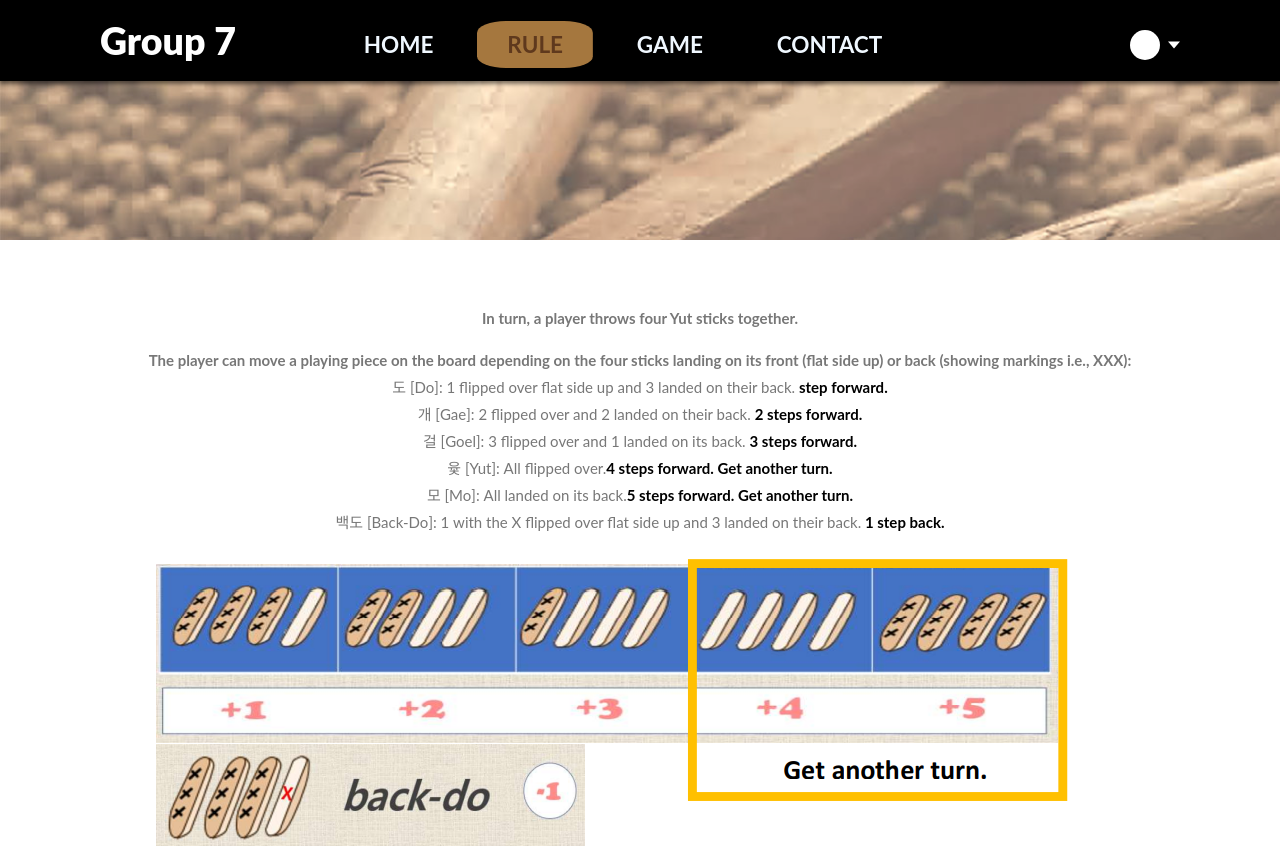
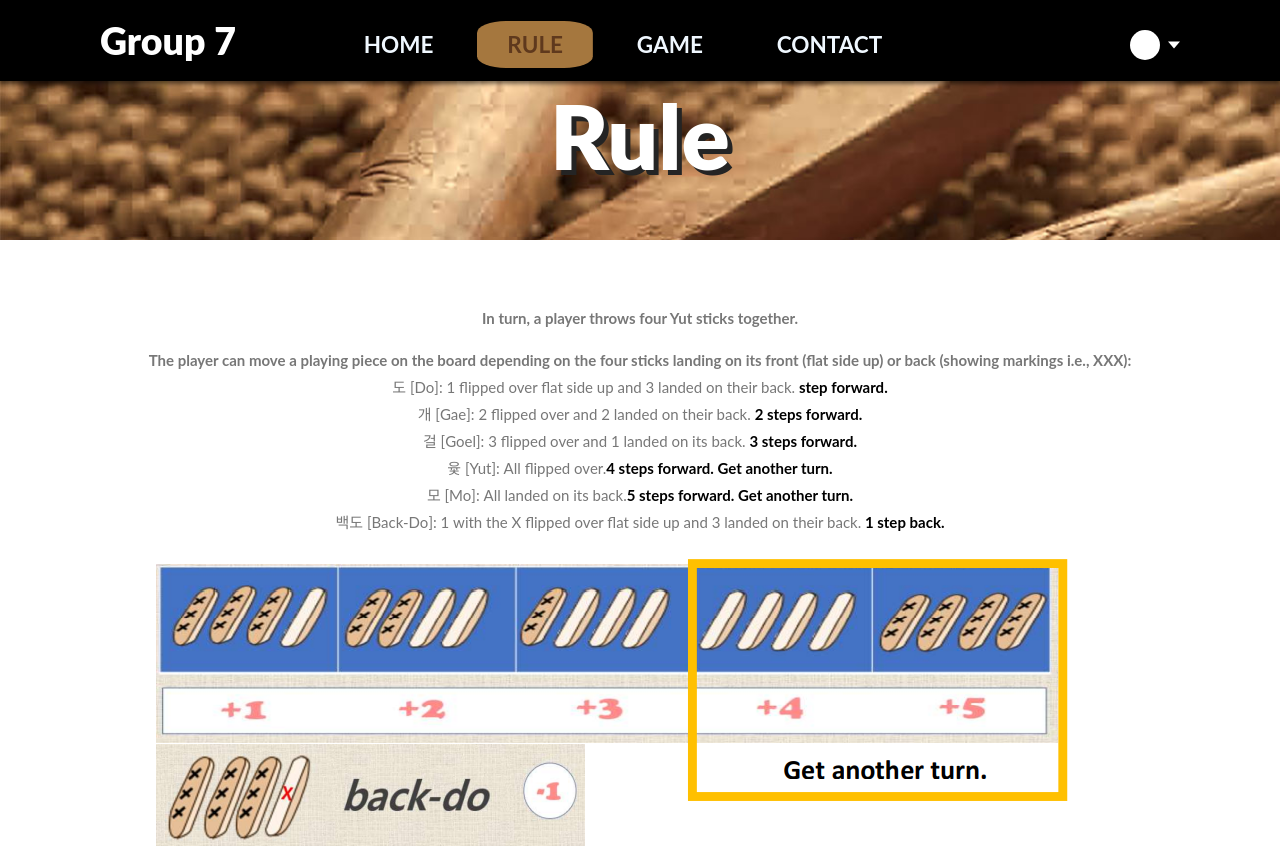
Before and after one commit to HaneulPark7275/Project, a plain HTML site: page rule.html in a window 1280 px wide. Shown: the top 857 px of the page. Drawn offline with Linux system fonts and the light colour scheme.

Commit message:
Update Style.css

```diff
--- a/css/Style.css
+++ b/css/Style.css
@@ -26,7 +26,6 @@ div {
 
 .bgimage-1 {
   position: relative;
-  opacity: 0.65;
   background-attachment: fixed;
   background-position: center;
   background-repeat: no-repeat;
@@ -93,9 +92,6 @@ div {
   color: black;
 }
 
-.rule{
-  top: 10vh
-}
 .rule p {
   margin-bottom: 0;
 }
@@ -223,3 +219,14 @@ footer {
   font-size: 18px;
   margin-right: 47px;
 }
+
+.title {
+  position: absolute;
+  color: #fff;
+  font-size: 7vw;
+  font-weight: 900;
+  top: 17vh;
+  left: 50%;
+  transform: translate(-50%, -50%);
+  text-shadow: 5px 5px rgb(36, 36, 36);
+}
```
